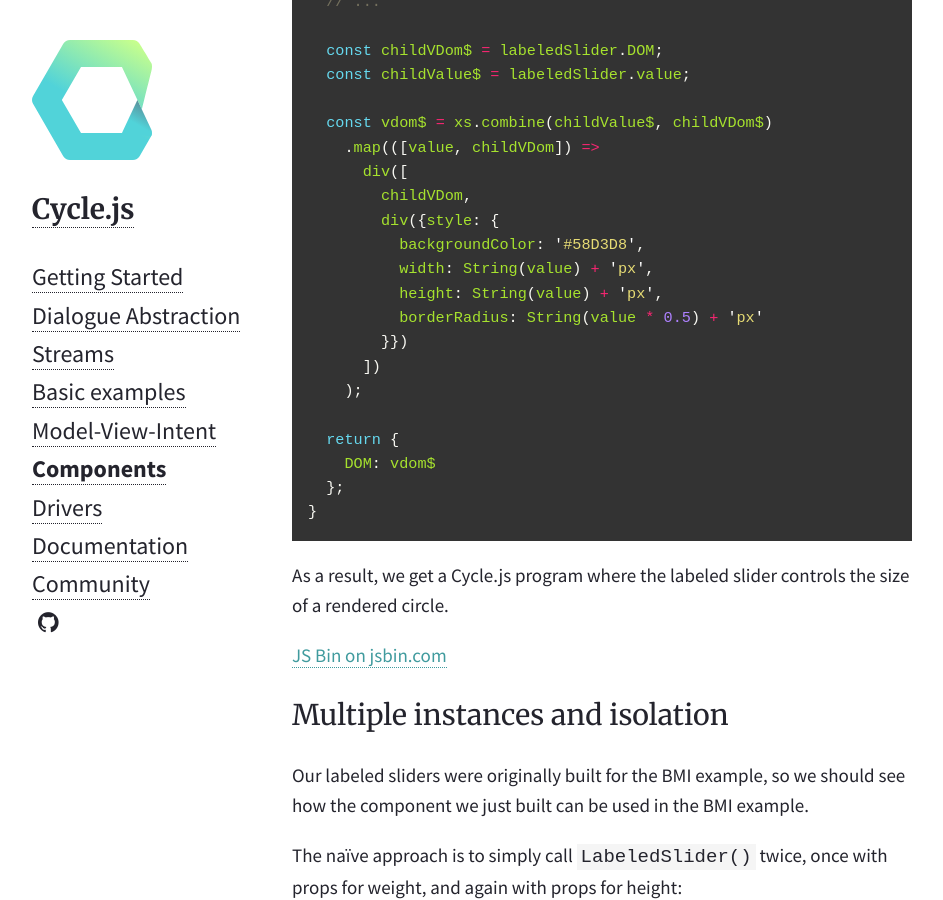
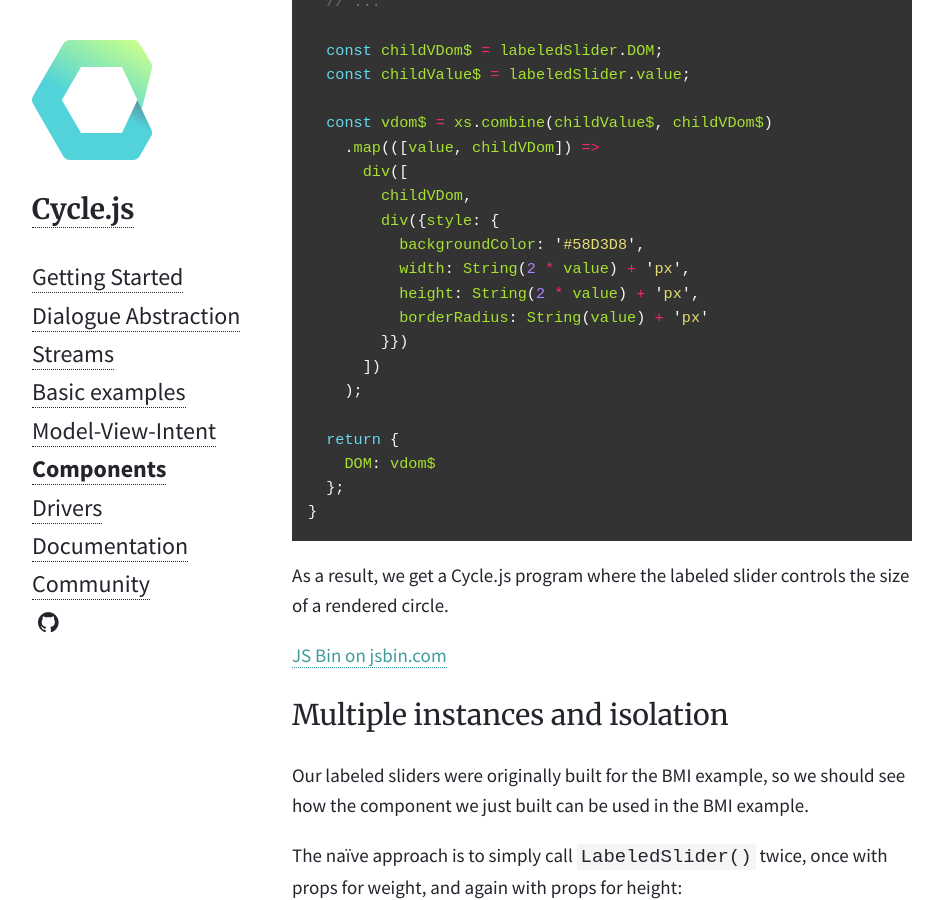
Before and after one commit to cyclejs/old-website, a Jekyll site: the page built from _posts/2015-01-25-components.md, in a window 1280 px wide and 900 px high, scrolled down 6762 px. Shown: the whole window, without its empty margins (168-1111 px from the left). Built offline with Jekyll 4.4.1, drawn with Linux system fonts in a browser that asks for light colours; nearby versions of some CDN libraries.

Commit message:
Fix radius in components example
The example was previously computing diameter, not radius.

```diff
--- a/_posts/2015-01-25-components.md
+++ b/_posts/2015-01-25-components.md
@@ -195,9 +195,9 @@ function main(sources) {
         childVDom,
         div({style: {
           backgroundColor: '#58D3D8',
-          width: String(value) + 'px',
-          height: String(value) + 'px',
-          borderRadius: String(value * 0.5) + 'px'
+          width: String(2 * value) + 'px',
+          height: String(2 * value) + 'px',
+          borderRadius: String(value) + 'px'
         }})
       ])
     );
```
